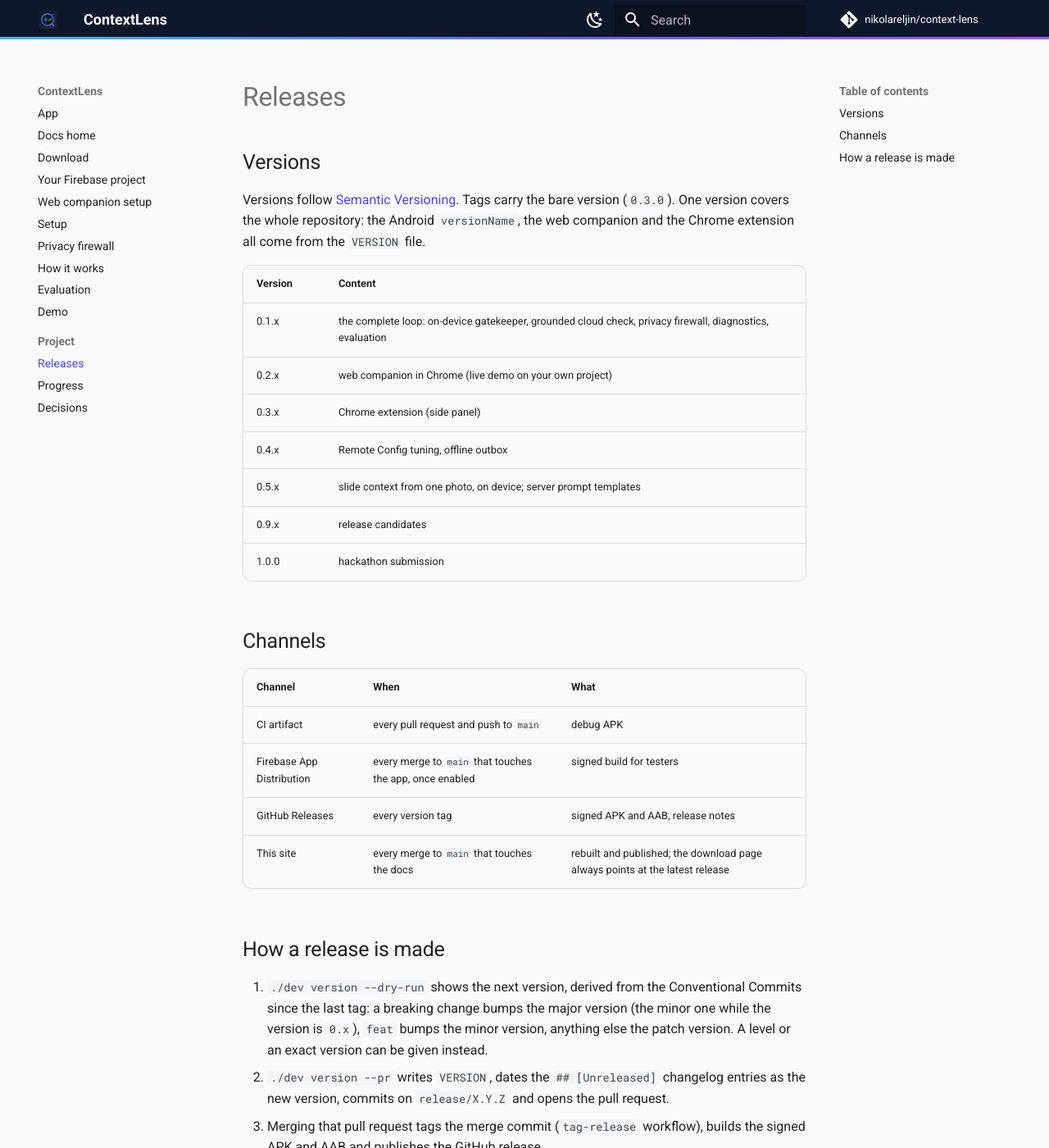
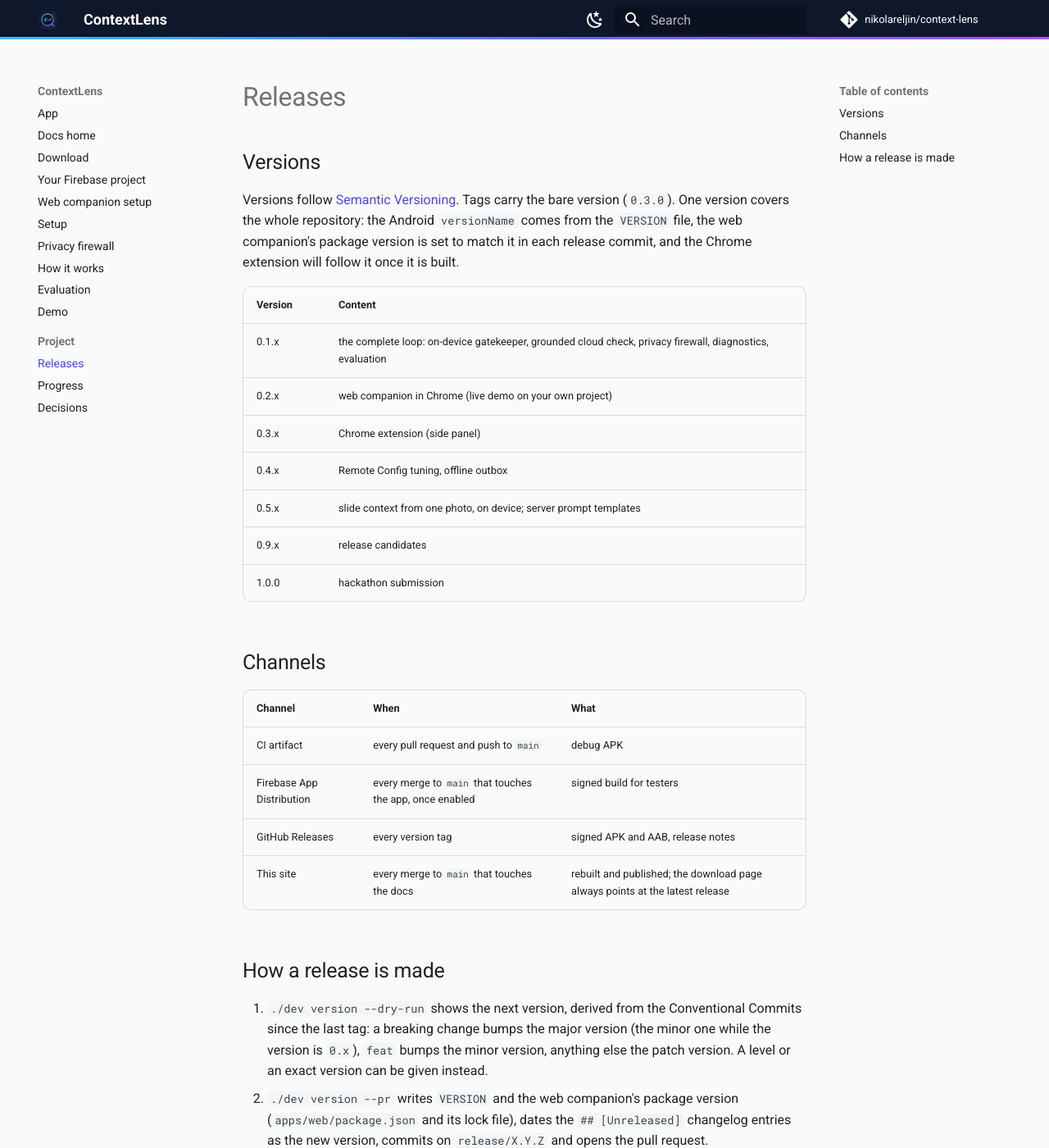
Before and after one commit to nikolareljin/context-lens, an MkDocs documentation site: the page built from docs/releases.md, in a window 1280 px wide and 1400 px high. Shown: the whole window at 82% size. Built offline with MkDocs 1.6.1 and Material for MkDocs 9.7.7, drawn with Linux system fonts in a browser that asks for light colours; plug-ins that fetch from the network failed and are left out; comment, search, counter and statistics services are not loaded.

Commit message:
fix(release): set the web package version with VERSION when a release is prepared

```diff
--- a/docs/releases.md
+++ b/docs/releases.md
@@ -2,7 +2,7 @@
 
 ## Versions
 
-Versions follow [Semantic Versioning](https://semver.org/). Tags carry the bare version (`0.3.0`). One version covers the whole repository: the Android `versionName`, the web companion and the Chrome extension all come from the `VERSION` file.
+Versions follow [Semantic Versioning](https://semver.org/). Tags carry the bare version (`0.3.0`). One version covers the whole repository: the Android `versionName` comes from the `VERSION` file, the web companion's package version is set to match it in each release commit, and the Chrome extension will follow it once it is built.
 
 | Version | Content |
 |---|---|
@@ -26,7 +26,7 @@ Versions follow [Semantic Versioning](https://semver.org/). Tags carry the bare
 ## How a release is made
 
 1. `./dev version --dry-run` shows the next version, derived from the Conventional Commits since the last tag: a breaking change bumps the major version (the minor one while the version is `0.x`), `feat` bumps the minor version, anything else the patch version. A level or an exact version can be given instead.
-2. `./dev version --pr` writes `VERSION`, dates the `## [Unreleased]` changelog entries as the new version, commits on `release/X.Y.Z` and opens the pull request.
+2. `./dev version --pr` writes `VERSION` and the web companion's package version (`apps/web/package.json` and its lock file), dates the `## [Unreleased]` changelog entries as the new version, commits on `release/X.Y.Z` and opens the pull request.
 3. Merging that pull request tags the merge commit (`tag-release` workflow), builds the signed APK and AAB and publishes the GitHub release.
 
 Published tags are immutable: the workflow may create a tag, never move or delete one. `./dev release` remains as a manual fallback that tags `main` directly.
```
Also changed, not shown: 2 other files.
